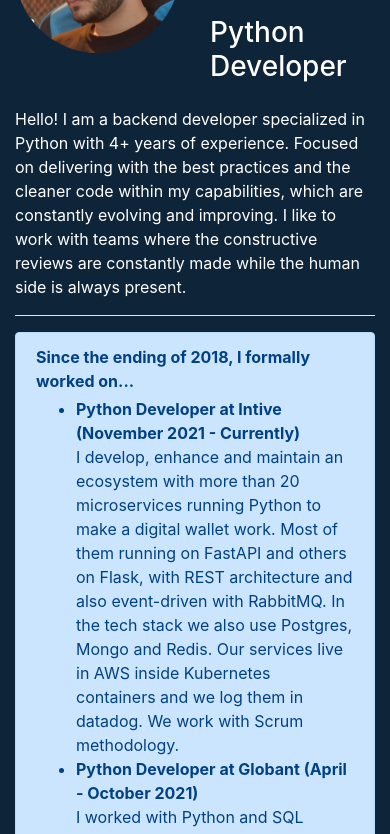
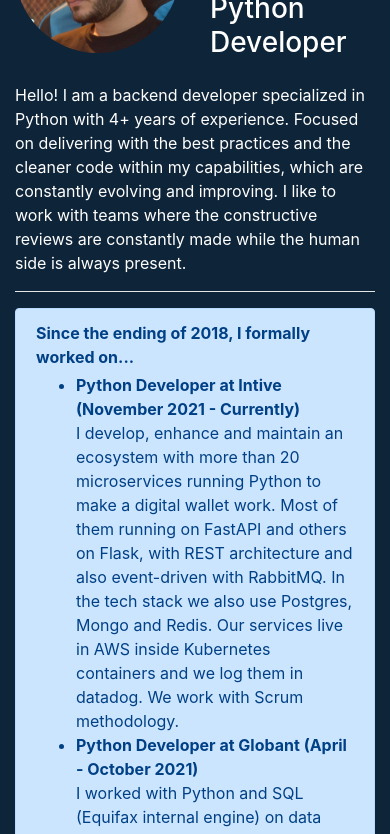
Before and after one commit to gonza56d/cv, a plain HTML site: page index.html in a window 390 px wide. Shown: the part 116-950 px from the top of the page. Drawn offline with Linux system fonts and the light colour scheme.

Commit message:
Fixed my title

```diff
--- a/index.html
+++ b/index.html
@@ -17,7 +17,7 @@
                 <img src="static/assets/profile.jpg" alt="My profile photo" style="border-radius: 50%; display: block; max-height: 100%; max-width: 100%;">
             </div>
             <div class="col-6 col-md-10 my-auto">
-                <h1>Gonzalo García</h1><br><h3>Python Developer</3>
+                <h1>Gonzalo García</h1><br class="d-none d-md-block"><h3>Python Developer</3>
                 <p class="d-none d-md-inline presentation"></p>
             </div>
         </div>
```
